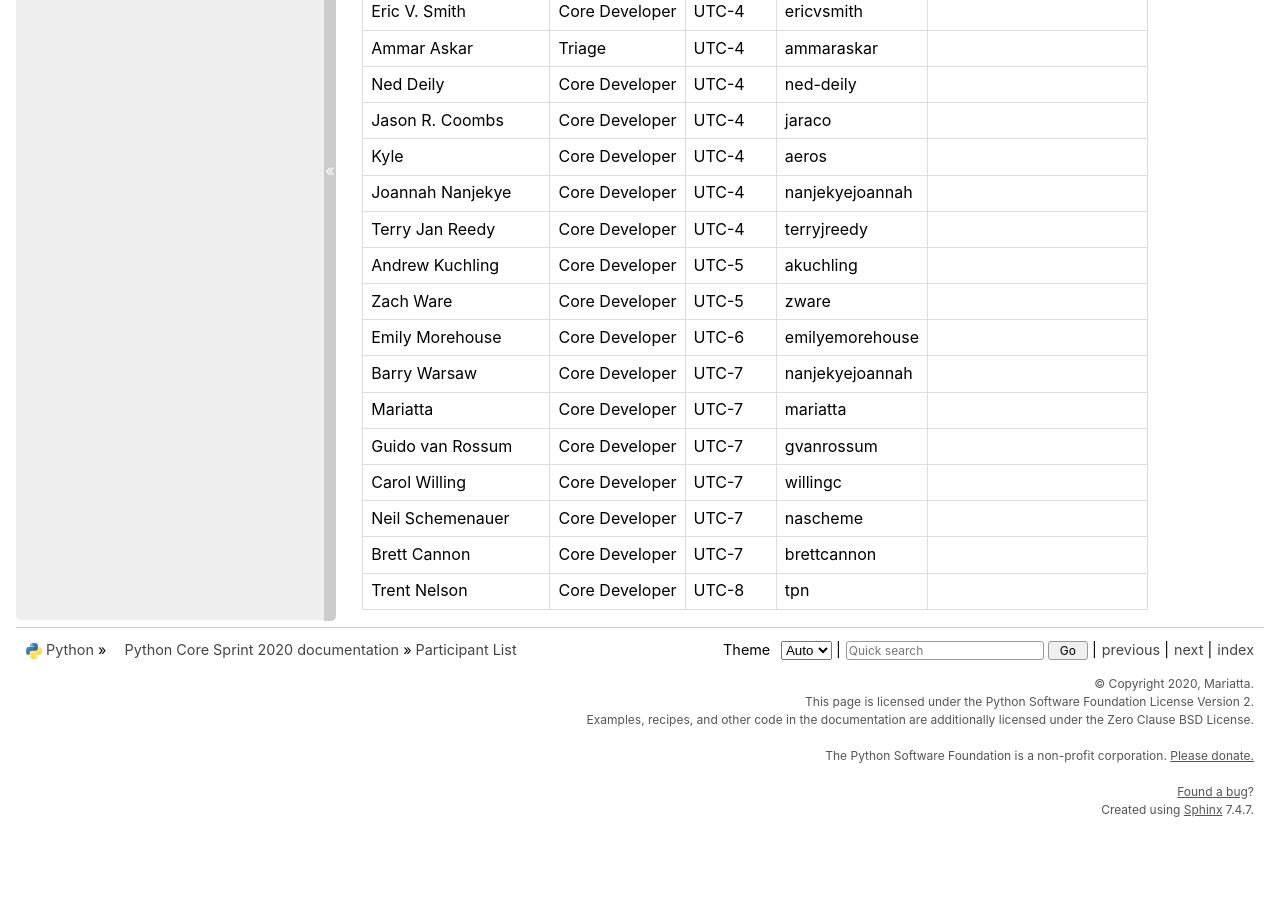
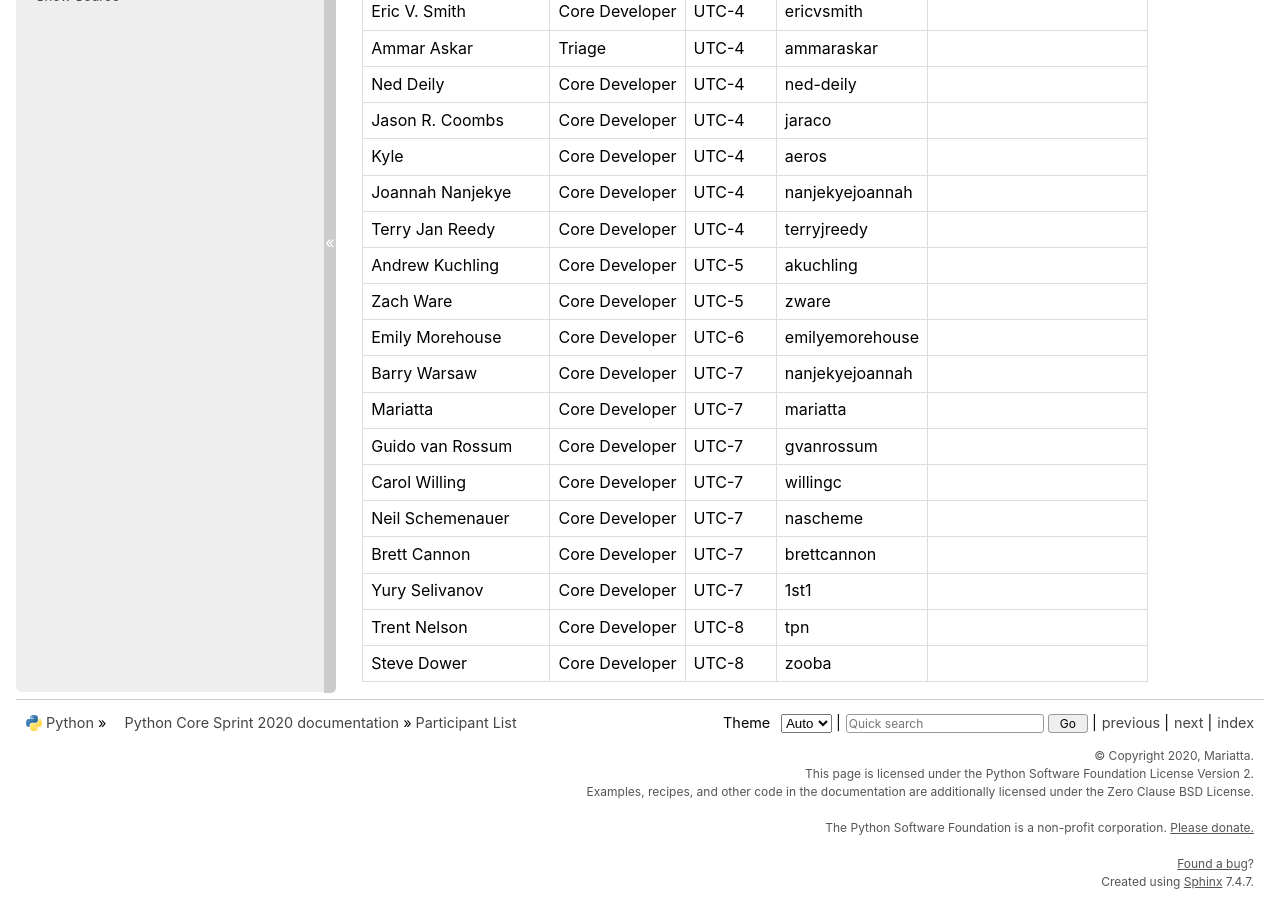
Before and after one commit to python/core-sprint, a Sphinx documentation site: the page built from docs/participants.rst, in a window 1280 px wide and 900 px high, scrolled down 1072 px. Built offline with Sphinx 7.4.7, drawn with Linux system fonts in a browser that asks for light colours; before the commit the page ends 1900 px from its top, so only the background shows below that.

Commit message:
Add new participants: Yury Selivanov and Steve Dower (#25)

```diff
--- a/docs/community_qa.rst
+++ b/docs/community_qa.rst
@@ -40,3 +40,5 @@
 - Terry Jan Reedy
 - Guido van Rossum
 - Thomas Wouters
+- Yury Selivanov, can answer questions re asyncio
+- Steve Dower, if there's relevant question
--- a/docs/participants.rst
+++ b/docs/participants.rst
@@ -90,5 +90,9 @@
 +------------------------+-------------------+-----------+-------------------+--------------------------------------+
 | Brett Cannon           | Core Developer    | UTC-7     | brettcannon       |                                      |
 +------------------------+-------------------+-----------+-------------------+--------------------------------------+
+| Yury Selivanov         | Core Developer    | UTC-7     | 1st1              |                                      |
++------------------------+-------------------+-----------+-------------------+--------------------------------------+
 | Trent Nelson           | Core Developer    | UTC-8     | tpn               |                                      |
 +------------------------+-------------------+-----------+-------------------+--------------------------------------+
+| Steve Dower            | Core Developer    | UTC-8     | zooba             |                                      |
++------------------------+-------------------+-----------+-------------------+--------------------------------------+
--- a/docs/projects.rst
+++ b/docs/projects.rst
@@ -57,6 +57,7 @@
 - Zach Ware
 - Lysandros Nikolaou
 - Batuhan Taşkaya
+- Steve Dower
 
 Release management
 ------------------
@@ -75,6 +76,7 @@
 
 - Carol Willing
 - Kyle
+- Yury Selivanov
 
 GC improvements
 ---------------
```
